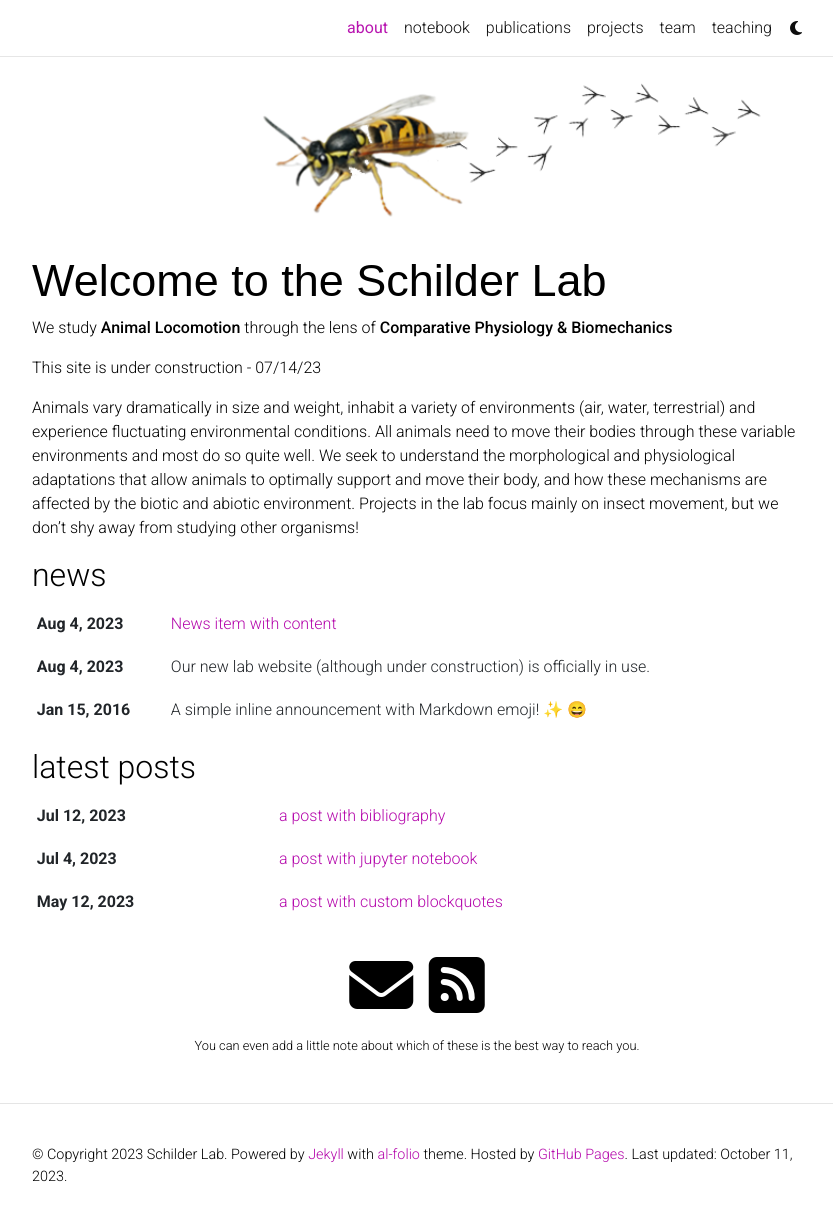
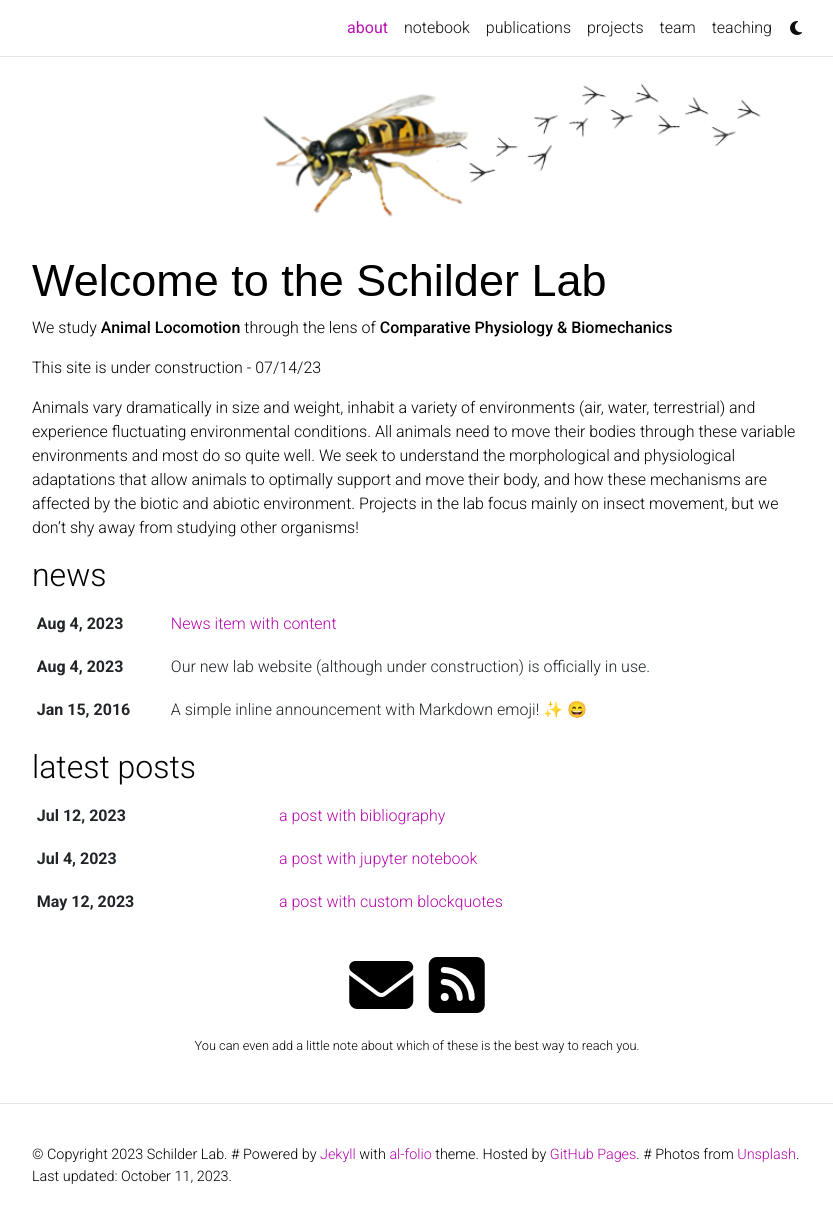
Before and after one commit to rjs360/schilder-lab, a Jekyll site: the page built from _pages/about.md, in a window 1280 px wide and 1227 px high. Shown: the top 1223 px of the window, without its empty margins (223-1056 px from the left). Built offline with Jekyll 4.4.1, drawn with Linux system fonts in a browser that asks for light colours; emoji names are drawn with the system emoji font; comment, search, counter and statistics services are not loaded; a style sheet for code colours, icons or effects is not loaded.

Commit message:
Update _config.yml

```diff
--- a/_config.yml
+++ b/_config.yml
@@ -10,9 +10,9 @@
 description: # the ">" symbol means to ignore newlines until "footer_text:"
  Comparative Physiology and Biomechanics of Animal Movement
 footer_text: >
-  Powered by <a href="https://jekyllrb.com/" target="_blank">Jekyll</a> with <a href="https://github.com/alshedivat/al-folio">al-folio</a> theme.
+  # Powered by <a href="https://jekyllrb.com/" target="_blank">Jekyll</a> with <a href="https://github.com/alshedivat/al-folio">al-folio</a> theme.
   Hosted by <a href="https://pages.github.com/" target="_blank">GitHub Pages</a>.
-  <!-- Photos from <a href="https://unsplash.com" target="_blank">Unsplash</a>. -->
+  # Photos from <a href="https://unsplash.com" target="_blank">Unsplash</a>.
 keywords: schilder lab, schilder, rudolf, ruud, penn state, entomology, comparative physiology, insect locomotion, schilder-lab, biomechanics, biology  # add your own keywords or leave empty
 
 lang: en # the language of your site (for example: en, fr, cn, ru, etc.)
```
